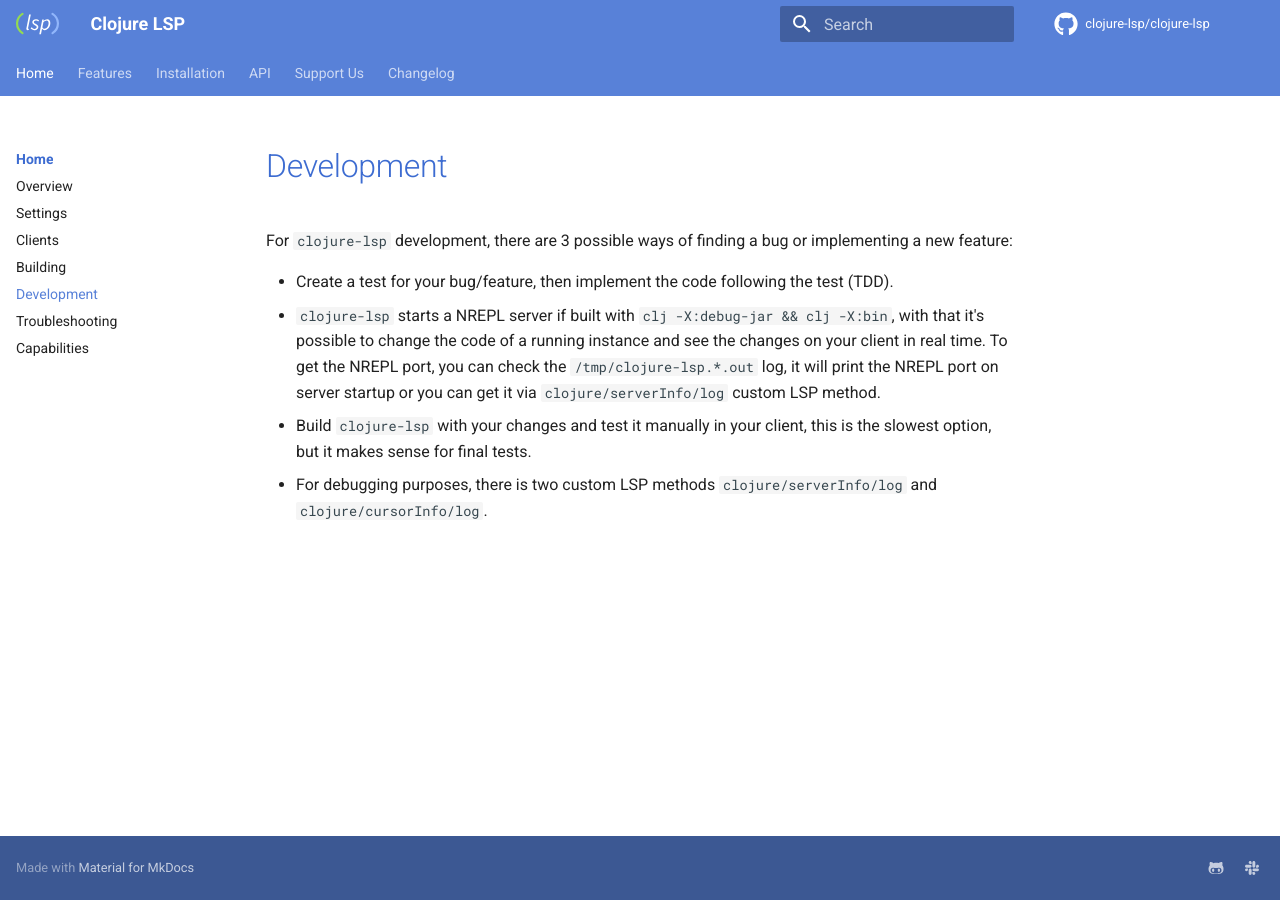
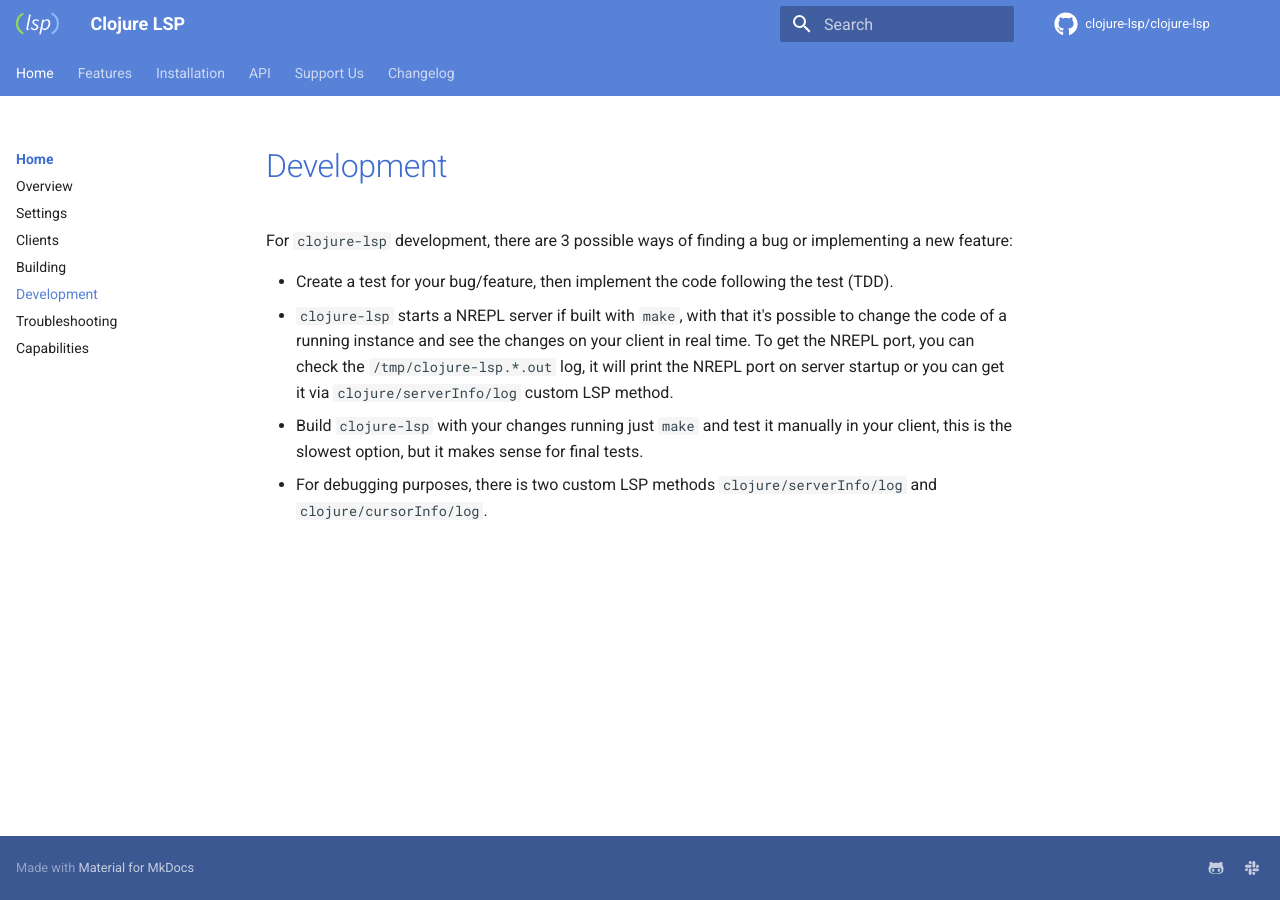
Before and after one commit to clojure-lsp/clojure-lsp, an MkDocs documentation site: the page built from docs/development.md, in a window 1280 px wide. Built offline with MkDocs 1.6.1 and Material for MkDocs 9.7.7, drawn with Linux system fonts in a browser that asks for light colours; comment, search, counter and statistics services are not loaded.

Commit message:
[docs] Update development

```diff
--- a/docs/development.md
+++ b/docs/development.md
@@ -3,6 +3,6 @@
 For `clojure-lsp` development, there are 3 possible ways of finding a bug or implementing a new feature:
 
 - Create a test for your bug/feature, then implement the code following the test (TDD).
-- `clojure-lsp` starts a NREPL server if built with `clj -X:debug-jar && clj -X:bin`, with that it's possible to change the code of a running instance and see the changes on your client in real time. To get the NREPL port, you can check the `/tmp/clojure-lsp.*.out` log, it will print the NREPL port on server startup or you can get it via `clojure/serverInfo/log` custom LSP method.
-- Build `clojure-lsp` with your changes and test it manually in your client, this is the slowest option, but it makes sense for final tests.
+- `clojure-lsp` starts a NREPL server if built with `make`, with that it's possible to change the code of a running instance and see the changes on your client in real time. To get the NREPL port, you can check the `/tmp/clojure-lsp.*.out` log, it will print the NREPL port on server startup or you can get it via `clojure/serverInfo/log` custom LSP method.
+- Build `clojure-lsp` with your changes running just `make` and test it manually in your client, this is the slowest option, but it makes sense for final tests.
 - For debugging purposes, there is two custom LSP methods `clojure/serverInfo/log` and `clojure/cursorInfo/log`.
```
